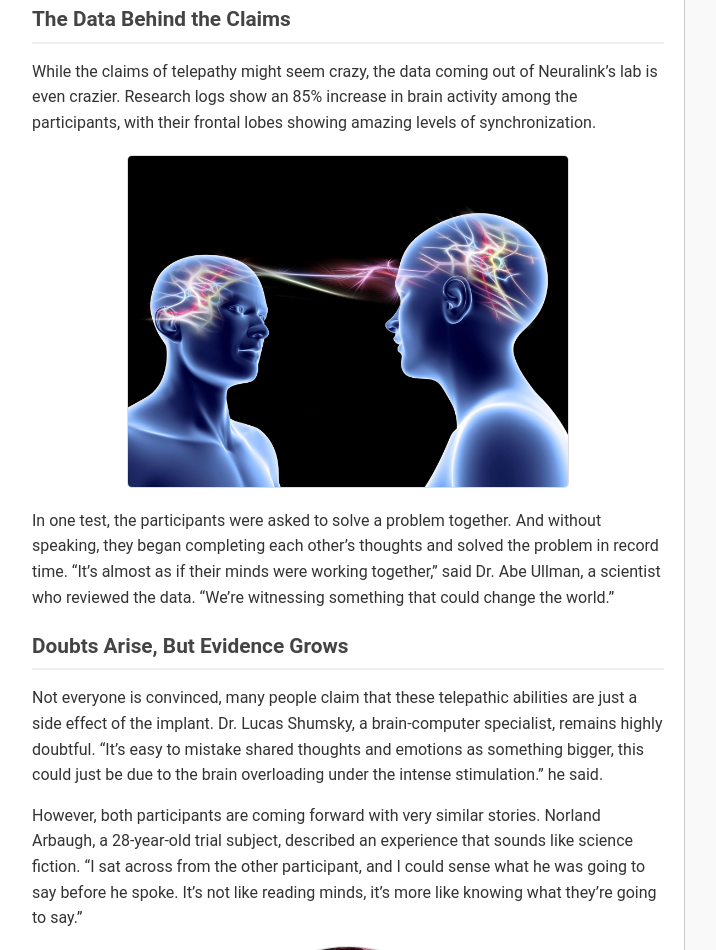
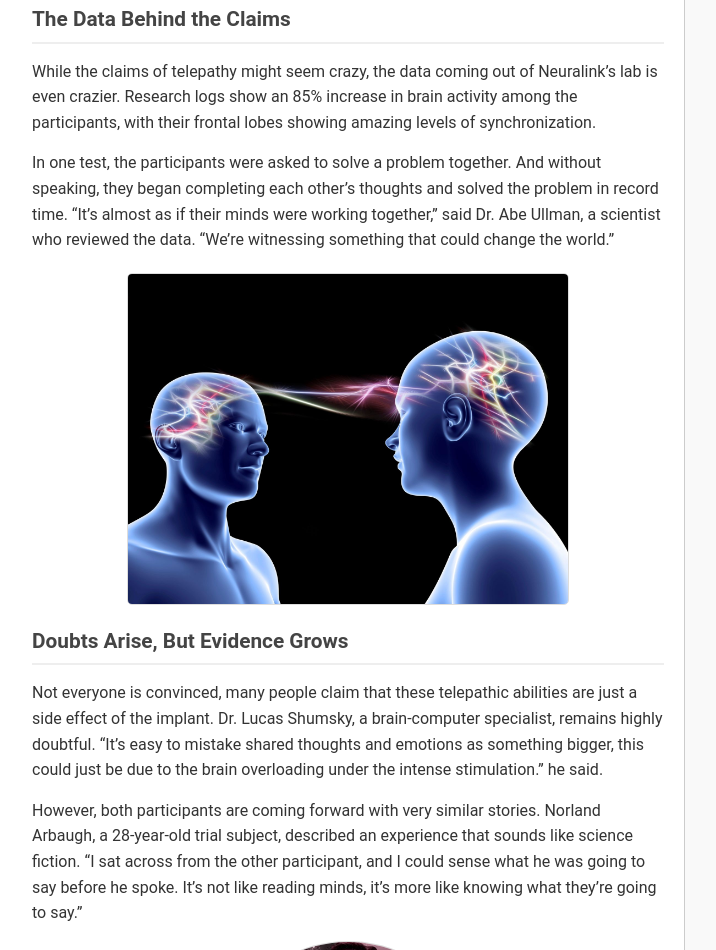
Before and after one commit to SirFloppyArms/The-Technical-Enquirer, a plain HTML site: page index.html in a window 1280 px wide. Shown: the part 1064-2014 px from the top of the page, without its empty margins (148-864 px from the left). Drawn offline with Linux system fonts and the light colour scheme.

Commit message:
Update index.html

```diff
--- a/index.html
+++ b/index.html
@@ -30,9 +30,12 @@
              <h3>The Data Behind the Claims</h3>
              <p>While the claims of telepathy might seem crazy, the data coming out of Neuralink’s lab is even crazier. Research logs show an 85% increase in brain activity among the participants, with their frontal lobes showing amazing levels of synchronization.</p>
 
-             <img src="brain_synchronization.png" alt="Visualization of brain synchronization and neural activity" class="responsive-image">
-
-             <p>In one test, the participants were asked to solve a problem together. And without speaking, they began completing each other’s thoughts and solved the problem in record time. “It’s almost as if their minds were working together,” said Dr. Abe Ullman, a scientist who reviewed the data. “We’re witnessing something that could change the world.”</p>
+             <div class="content-container">
+                   <p class="text-content">
+                       In one test, the participants were asked to solve a problem together. And without speaking, they began completing each other’s thoughts and solved the problem in record time. “It’s almost as if their minds were working together,” said Dr. Abe Ullman, a scientist who reviewed the data. “We’re witnessing something that could change the world.”
+                   </p>
+                   <img src="brain_synchronization.png" alt="Visualization of brain synchronization and neural activity" class="responsive-image">
+               </div>
 
              <h3>Doubts Arise, But Evidence Grows</h3>
              <p>Not everyone is convinced, many people claim that these telepathic abilities are just a side effect of the implant. Dr. Lucas Shumsky, a brain-computer specialist, remains highly doubtful. “It’s easy to mistake shared thoughts and emotions as something bigger, this could just be due to the brain overloading under the intense stimulation.” he said.</p>
```
